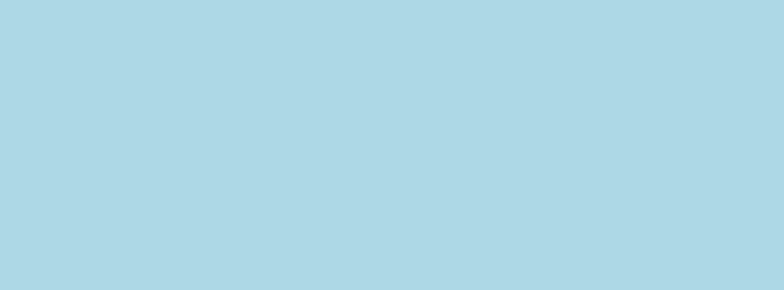
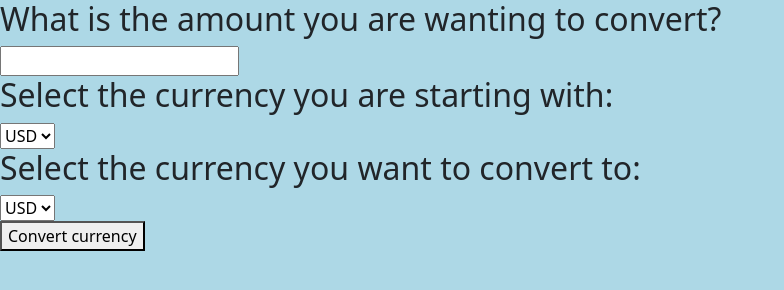
Before and after one commit to ellehailu/currency-converter-not-working-, a website built with webpack: page src/index.html in a window 1280 px wide. Shown: the whole page, without its empty margins (0-784 px from the left). Built offline with nearby package versions, Linux system fonts and the light colour scheme.

Commit message:
updated html doc to add form and user input validation

```diff
--- a/src/index.html
+++ b/src/index.html
@@ -1,9 +1,32 @@
 <!DOCTYPE html>
 <html lang="en">
 <head>
-  <title>Document</title>
+  <title>Exchange Rate</title>
 </head>
 <body>
-
+  <div id="exchangeRate">
+    <form id="userInput">
+      <h2>What is the amount you are wanting to convert?</h2>
+      <input type="number" id="amountInput" name="amountInput" min="0" step="0.01">
+      <h2>Select the currency you are starting with:</h2>
+      <select name="baseCurrency" id="baseCurrency">
+        <option value="USD">USD</option>
+        <option value="ETB">ETB</option>
+        <option value="EUR">EUR</option>
+        <option value="GBP">GBP</option>
+        <option value="PEN">PEN</option>
+      </select>
+      <h2>Select the currency you want to convert to:</h2>
+      <select name="conversionCurrency" id="conversionCurrency">
+        <option value="USD">USD</option>
+        <option value="ETB">ETB</option>
+        <option value="EUR">EUR</option>
+        <option value="GBP">GBP</option>
+        <option value="PEN">PEN</option>
+      </select>
+      <br><button type="submit" id="submit">Convert currency</button>
+    </form>
+  </div>
+  <div id="results"></div>
 </body>
 </html>
```
